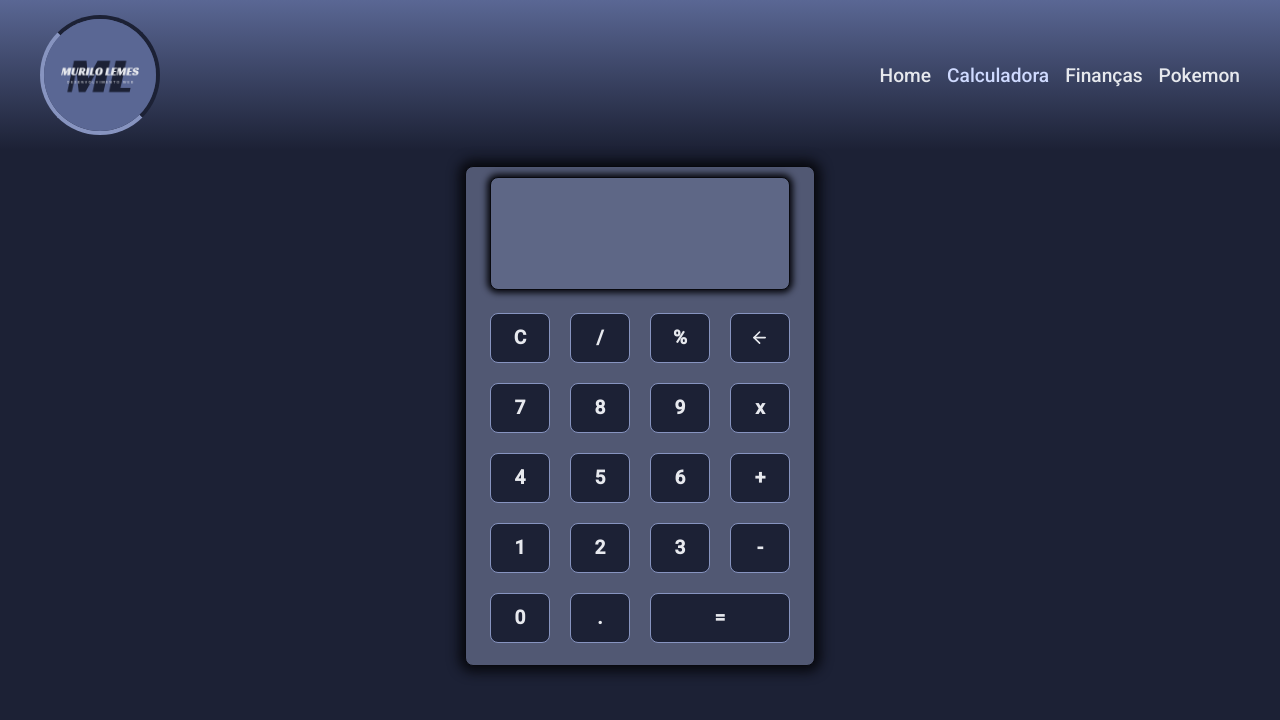
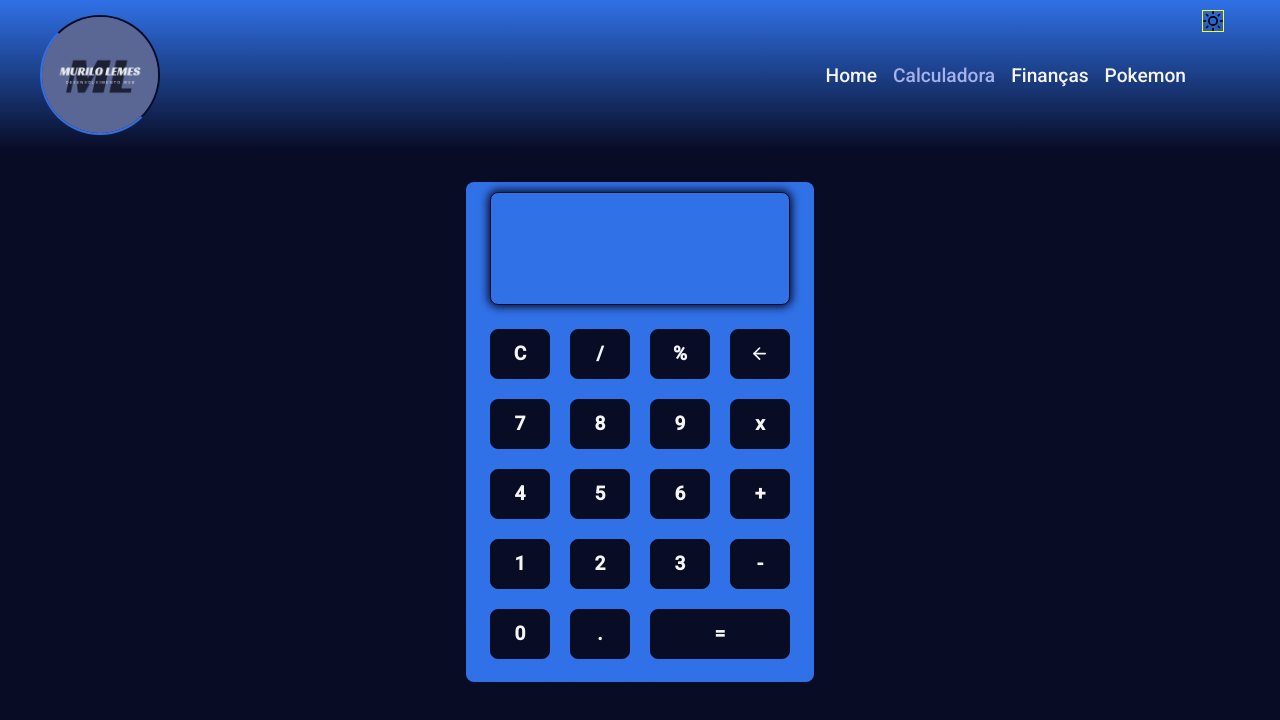
Before and after one commit to murilolemes/mldesenvolvimentoweb, a React (Create React App) app: page /calculadora in a window 1280 px wide. Shown: the top 720 px of the page. Built offline with nearby package versions, Linux system fonts and the light colour scheme.

Commit message:
Adicionando tema escuro

```diff
--- a/src/components/CardPokemon/styles.ts
+++ b/src/components/CardPokemon/styles.ts
@@ -9,23 +9,12 @@ export const Card = styled.div`
   flex-direction: column;
   align-items: center;
   justify-content: center;
-  border: 1px solid var(--secondary);
+  border: 1px solid var(--primary);
   border-radius: 0.25rem;
-  box-shadow: 0 0 4px 1px var(--secondary-light);
+  box-shadow: 0 0 4px 1px var(--primary);
+  background: var(--secondary-light);
   transition: 0.2s;
   padding: 1rem;
-
-  &:hover {
-    background: var(--secondary);
-    border-color: var(--primary);
-    box-shadow: 0 0 4px 1px var(--primary-light);
-
-    .descriptions {
-      p {
-        color: var(--background);
-      }
-    }
-  }
 
   h1 {
     text-align: center;
@@ -42,8 +31,9 @@ export const Card = styled.div`
     align-items: center;
     justify-content: space-between;
     padding: 0.5rem 1rem;
-    background-color: var(--secondary-light);
+    background-color: var(--primary-light);
     border-radius: 0.25rem;
+    color: var(--secondary);
 
     & + div {
       margin-top: 1rem;
@@ -53,6 +43,17 @@ export const Card = styled.div`
       font-size: 1.25rem;
       font-weight: 500;
       color: var(--background);
+    }
+  }
+
+  &:hover {
+    border-color: var(--primary-light);
+    box-shadow: 0 0 4px 2px var(--primary-light);
+
+    .descriptions {
+      p {
+        color: var(--background);
+      }
     }
   }
 
--- a/src/components/Header/index.tsx
+++ b/src/components/Header/index.tsx
@@ -1,9 +1,10 @@
 import { useEffect, useState } from 'react';
 import { Link } from 'react-router-dom';
+import { FiSun, FiMoon } from 'react-icons/fi'
 
 import Logo1 from '../../assets/Logo1.png';
 
-import { Container, Content, Title, NavBar } from './styles';
+import { Container, Content, Title, NavBar, DarkTheme } from './styles';
 
 export function Header() {
   const [path, setPath] = useState('');
@@ -11,6 +12,7 @@ export function Header() {
   const [calc, setCalc] = useState('inative');
   const [finance, setFinance] = useState('inative');
   const [pokemon, setPokemon] = useState('inative');
+  const [theme, setTheme] = useState('darkTheme');
 
   useEffect(() => {
     switch (path) {
@@ -41,7 +43,6 @@ export function Header() {
 
       default:
         const routePathName = window.location.pathname;
-        console.log(routePathName)
         switch (routePathName) {
           case '/':
             setHome('active');
@@ -61,6 +62,10 @@ export function Header() {
         break;
     }
   }, [path]);
+
+  function handleDarkTheme() {
+    theme === 'darkTheme' ? setTheme('cleanTheme') : setTheme('darkTheme');
+  }
 
   return (
     <Container>
@@ -97,6 +102,11 @@ export function Header() {
             </li>
           </ul>
         </NavBar>
+        <DarkTheme>
+          <button type='button' onClick={handleDarkTheme} id={theme}>
+            {theme === 'darkTheme' ? <FiSun /> : <FiMoon />}
+          </button>
+        </DarkTheme>
       </Content>
     </Container >
   );
--- a/src/components/Header/styles.ts
+++ b/src/components/Header/styles.ts
@@ -4,7 +4,7 @@ export const Container = styled.div`
   width: 100%;
   height: 9.375rem;
   padding: 0.625rem;
-  background: linear-gradient(var(--secondary), var(--background));
+  background: linear-gradient(var(--secondary-light), var(--background));
 `;
 
 export const Content = styled.div`
@@ -27,7 +27,6 @@ export const Title = styled.div`
   display: flex;
   align-items: center;
   justify-content: flex-start;
-  color: var(--background);
 
   a {
     width: 7.5rem;
@@ -39,10 +38,10 @@ export const Title = styled.div`
       height: 100%;
       border-radius: 50%;
       transition: 0.6s;
-      border-top: 0.25rem solid var(--background);
-      border-right: 0.25rem solid var(--background);
-      border-bottom: 0.25rem solid var(--secondary-light);
-      border-left: 0.25rem solid var(--secondary-light);
+      border-top: 0.125rem solid var(--background);
+      border-right: 0.125rem solid var(--background);
+      border-bottom: 0.125rem solid var(--secondary-light);
+      border-left: 0.125rem solid var(--secondary-light);
 
       &:hover {
         transform: rotate(360deg);
@@ -116,3 +115,29 @@ export const NavBar = styled.div`
     }
   } */
 `;
+
+export const DarkTheme = styled.div`
+  height: 100%;
+  padding: 0 1rem;
+  display: flex;
+  align-items: flex-start;
+  justify-content: center;
+
+  button {
+    background: none;
+    border: none;
+    display: flex;
+    align-items: center;
+    justify-content: center;
+
+    svg {
+      width: 1.25rem;
+      height: 1.25rem;
+      transition: color 0.2s;
+
+      &:hover {
+        color: var(--primary-light);
+      }
+    }
+  }
+`;
--- a/src/components/NewPokemonModal/styles.ts
+++ b/src/components/NewPokemonModal/styles.ts
@@ -53,23 +53,12 @@ export const CardPokemon = styled.div`
     flex-direction: column;
     align-items: center;
     justify-content: center;
-    border: 1px solid var(--secondary);
+    border: 1px solid var(--primary);
     border-radius: 0.25rem;
-    box-shadow: 0 0 4px 1px var(--secondary-light);
+    box-shadow: 0 0 4px 1px var(--primary);
     transition: 0.2s;
     padding: 1rem;
-
-    &:hover {
-      background: var(--secondary);
-      border-color: var(--primary);
-      box-shadow: 0 0 4px 1px var(--primary-light);
-
-      .descriptions {
-        p {
-          color: var(--background);
-        }
-      }
-    }
+    background: var(--secondary-light);
 
     h1 {
       text-align: center;
@@ -86,8 +75,9 @@ export const CardPokemon = styled.div`
       align-items: center;
       justify-content: space-between;
       padding: 0.5rem 1rem;
-      background-color: var(--secondary-light);
+      background-color: var(--primary-light);
       border-radius: 0.25rem;
+      color: var(--secondary);
 
       & + div {
         margin-top: 1rem;
@@ -99,6 +89,18 @@ export const CardPokemon = styled.div`
         color: var(--background);
       }
     }
+
+    &:hover {
+      border-color: var(--primary-light);
+      box-shadow: 0 0 4px 2px var(--primary-light);
+
+      .descriptions {
+        p {
+          color: var(--background);
+        }
+      }
+    }
+
 
     .btnAddRemove {
       width: 100%;
--- a/src/components/TransactionsTable/styles.ts
+++ b/src/components/TransactionsTable/styles.ts
@@ -6,7 +6,7 @@ export const Container = styled.div`
     width: 100%;
     border-spacing: 0.2rem 0.2rem;
     th {
-      color: var(--secondary-light);
+      color: var(--primary);
       font-weight: 400;
       padding: 1rem 1rem;
       text-align: left;
@@ -29,6 +29,7 @@ export const Container = styled.div`
       border-radius: 0.25rem;
       &:first-child {
         color: var(--background);
+        font-weight: 500;
       }
       &.deposit {
         color: var(--green);
@@ -52,8 +53,10 @@ export const Container = styled.div`
         border: none;
         background: var(--primary-light);
         color: var(--secondary);
+        transition: color 0.2s;
+
         &:hover {
-          color: #e83f5b;
+          color: var(--red);
         }
       }
     }
@@ -66,33 +69,35 @@ export const DivPages = styled.div`
   display: flex;
   align-items: center;
   justify-content: flex-end;
-  margin-bottom: 1rem;
+  padding: 0.25rem 0;
+
   p {
     margin: 0 1rem;
   }
+
   button {
     height: 2.5rem;
     width: 2.5rem;
     background-color: transparent;
     border-radius: 50%;
-    border: 0px;
-    color: var(--color-primary-light);
+    border: none;
+    color: var(--primary-light);
     display: flex;
     align-items: center;
     justify-content: center;
     transition: background 0.2s;
+
     & + button {
       margin-left: 1rem;
     }
+
     svg {
       width: 1.5rem;
       height: 1.5rem;
     }
-    :disabled {
-      opacity: 0.2;
-    }
+
     :hover {
-      background: var(--color-secondary);
+      background: var(--secondary);
     }
   }
 `;
--- a/src/pages/Calculator/styles.ts
+++ b/src/pages/Calculator/styles.ts
@@ -1,5 +1,4 @@
 import styled from 'styled-components';
-import { shade } from 'polished';
 
 export const Container = styled.div`
   width: 100%;
@@ -11,7 +10,7 @@ export const Container = styled.div`
 export const Content = styled.div`
   max-width: 25rem;
   width: 100%;
-  padding: 1rem;
+  padding: 2rem;
   display: flex;
   align-items: center;
   justify-content: center;
@@ -21,9 +20,7 @@ export const Body = styled.div`
   height: 31.25rem;
   padding: 0 1.5rem;
   border-radius: 0.5rem;
-  border: 1px solid ${shade(0.7, '#1c2135')};
-  box-shadow: 0 0 0.75rem 0.375rem ${shade(0.7, '#1c2135')};
-  background: ${shade(0.4, '#8794c0')};
+  background: var(--secondary-light);
   display: flex;
   flex-direction: column;
   align-items: center;
@@ -34,9 +31,9 @@ export const Log = styled.div`
   height: 9.375rem;
   margin-top: 0.625rem;
   border-radius: 0.5rem;
-  border: 1px solid ${shade(0.7, '#1c2135')};
-  box-shadow: 0 0 0.375rem 0.188rem ${shade(0.7, '#1c2135')};
-  background: ${shade(0.3, '#8794c0')};
+  border: 1px solid var(--background);
+  box-shadow: 0 0 8px 2px var(--background);
+  background: var(--secondary-light);
   display: flex;
   flex-direction: column;
   align-items: center;
@@ -76,20 +73,21 @@ export const Keyboard = styled.div`
       width: 3.75rem;
       height: 3.125rem;
       background: var(--background);
-      border: 1px solid var(--secondary-light);
+      border: 1px solid var(--background );
+      color: var(--primary-light);
       border-radius: 0.5rem;
       transition: 0.5s;
       font-size: 1.2rem;
       font-weight: 700;
       transition: 0.5s;
-      color: var(--primary-light);
 
       &:hover {
         transform: translateY(-0.313rem);
         background: var(--secondary-light);
         color: var(--background);
-        border: 1px solid ${shade(0.7, '#1c2135')};
-        box-shadow: 0 0 0.75rem 0.375rem ${shade(0.7, '#1c2135')};
+        border: 1px solid var(--background);
+        box-shadow: 0 0 12px 6px var(--background);
+        font-size: 1.5rem;
       }
 
       & + button {
--- a/src/pages/Finances/styles.ts
+++ b/src/pages/Finances/styles.ts
@@ -17,10 +17,11 @@ export const ButtonNewTransaction = styled.button`
   margin-bottom: 2rem;
   border-radius: 0.25rem;
   border: none;
-  color: var(--primary-light);
-  background: var(--secondary);
+  color: var(--secondary);
+  background: var(--primary);
   font-size: 1.2rem;
   font-weight: 500;
+  transition: filter 0.2s;
 
   &:hover {
     filter: brightness(0.9);
--- a/src/pages/Pokemon/styles.ts
+++ b/src/pages/Pokemon/styles.ts
@@ -26,10 +26,12 @@ export const ButtonNewTransaction = styled.button`
   height: 3rem;
   border-radius: 0.25rem;
   border: none;
-  color: var(--primary-light);
-  background: var(--secondary);
+  color: var(--secondary);
+  background: var(--primary);
   font-size: 1.2rem;
   font-weight: 500;
+  transition: filter 0.2s;
+
   &:hover {
     filter: brightness(0.9);
   }
--- a/src/styles/global.ts
+++ b/src/styles/global.ts
@@ -4,16 +4,29 @@ import { shade } from 'polished';
 
 export default createGlobalStyle`
   :root {
-    --background: #1c2135;
-    --primary-light: #e7e9ee;
-    --primary: #cfdaff;
-    --secondary-light: #8794c0;
-    --secondary: #5a6794;
+    //--background: #1c2135;
+    //--primary-light: #e7e9ee;
+    //--primary: #cfdaff;
+    //--secondary-light: #8794c0;
+    //--secondary: #5a6794;
     --red: #e52e4d;
     --green: #33cc95;
 
-    /* font-size: 60%; */
+    --background: #080c25;
+    --secondary: #161e35;
+    --secondary-light: #3071e7;
+    --primary: #a6b2ec;
+    --primary-light: #F5F5F5;
   }
+
+  #cleanTheme {
+    border: 1px solid red;
+  }
+
+  #darkTheme {
+    border: 1px solid yellow;
+  }
+
   * {
     margin: 0;
     padding: 0;
```
Also changed, not shown: src/pages/Home/styles.ts (+16 -23 lines).
